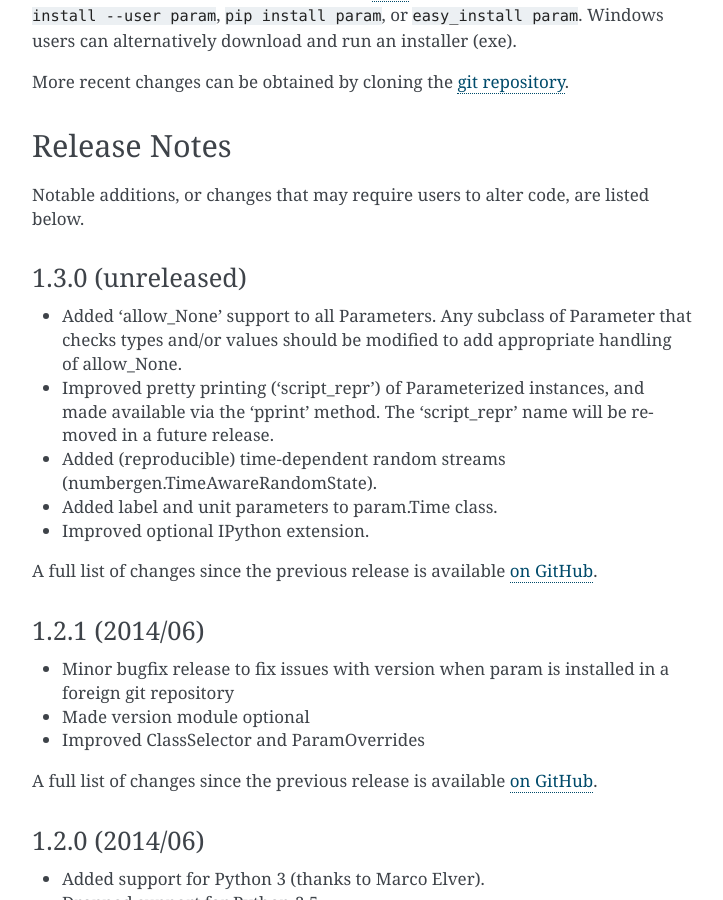
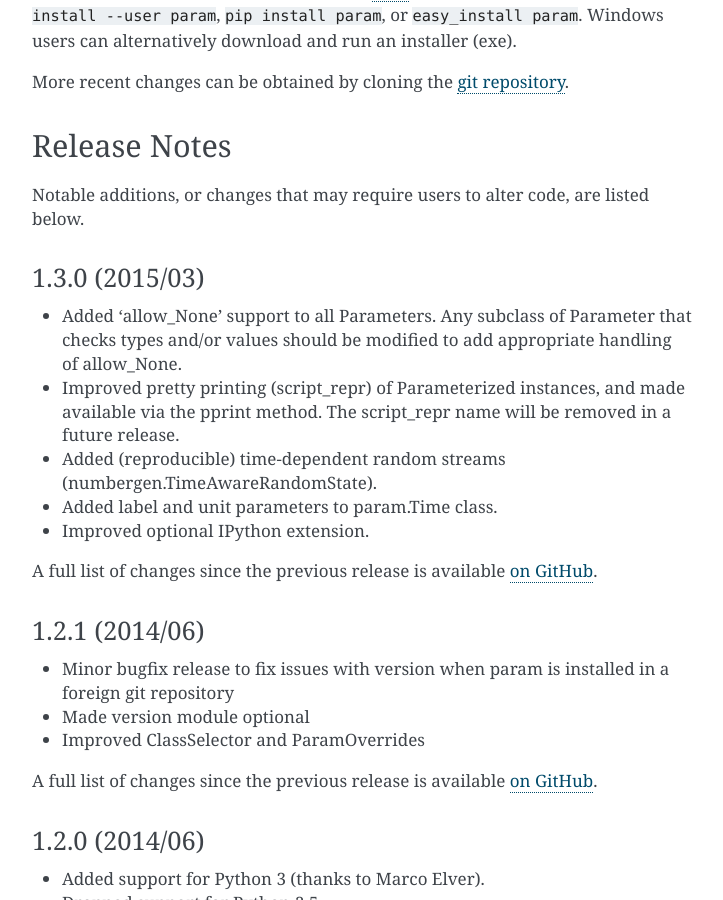
Before and after one commit to holoviz/param, a Sphinx documentation site: the page built from doc/index.rst, in a window 1280 px wide and 900 px high, scrolled down 2779 px. Shown: the whole window, without its empty margins (388-1111 px from the left). Built offline with Sphinx 7.4.7, drawn with Linux system fonts in a browser that asks for light colours; pages that are not in the unit, such as notebooks, are missing from menus; some of the changed text lies outside the part shown.

```diff
--- a/doc/index.rst
+++ b/doc/index.rst
@@ -135,22 +135,22 @@ Release Notes
 Notable additions, or changes that may require users to alter code,
 are listed below.
 
-1.3.0 (unreleased)
-__________________
+1.3.0 (2015/03)
+_______________
 
 * Added 'allow_None' support to all Parameters. Any subclass of
   Parameter that checks types and/or values should be modified to add
   appropriate handling of allow_None.
-* Improved pretty printing ('script_repr') of Parameterized instances,
-  and made available via the 'pprint' method. The 'script_repr' name
-  will be removed in a future release.
+* Improved pretty printing (script_repr) of Parameterized instances,
+  and made available via the pprint method. The script_repr name will
+  be removed in a future release.
 * Added (reproducible) time-dependent random streams
   (numbergen.TimeAwareRandomState).
 * Added label and unit parameters to param.Time class.
 * Improved optional IPython extension.
 
 A full list of changes since the previous release is available
-`on GitHub <https://github.com/ioam/param/compare/v1.2.1...master>`_.
+`on GitHub <https://github.com/ioam/param/compare/v1.2.1...v1.3.0>`_.
 
 
 1.2.1 (2014/06)
--- a/param/__init__.py
+++ b/param/__init__.py
@@ -29,10 +29,10 @@ from .parameterized import logging_level # pyflakes:ignore (needed for eval)
 # only two required files.
 try:
     from .version import Version
-    __version__ = Version(release=(1,2,1), fpath=__file__,
+    __version__ = Version(release=(1,3,0), fpath=__file__,
                           commit="$Format:%h$", reponame="param")
 except:
-    __version__ = '1.2.1-unknown'
+    __version__ = '1.3.0-unknown'
 
 
 #: Top-level object to allow messaging not tied to a particular
```
